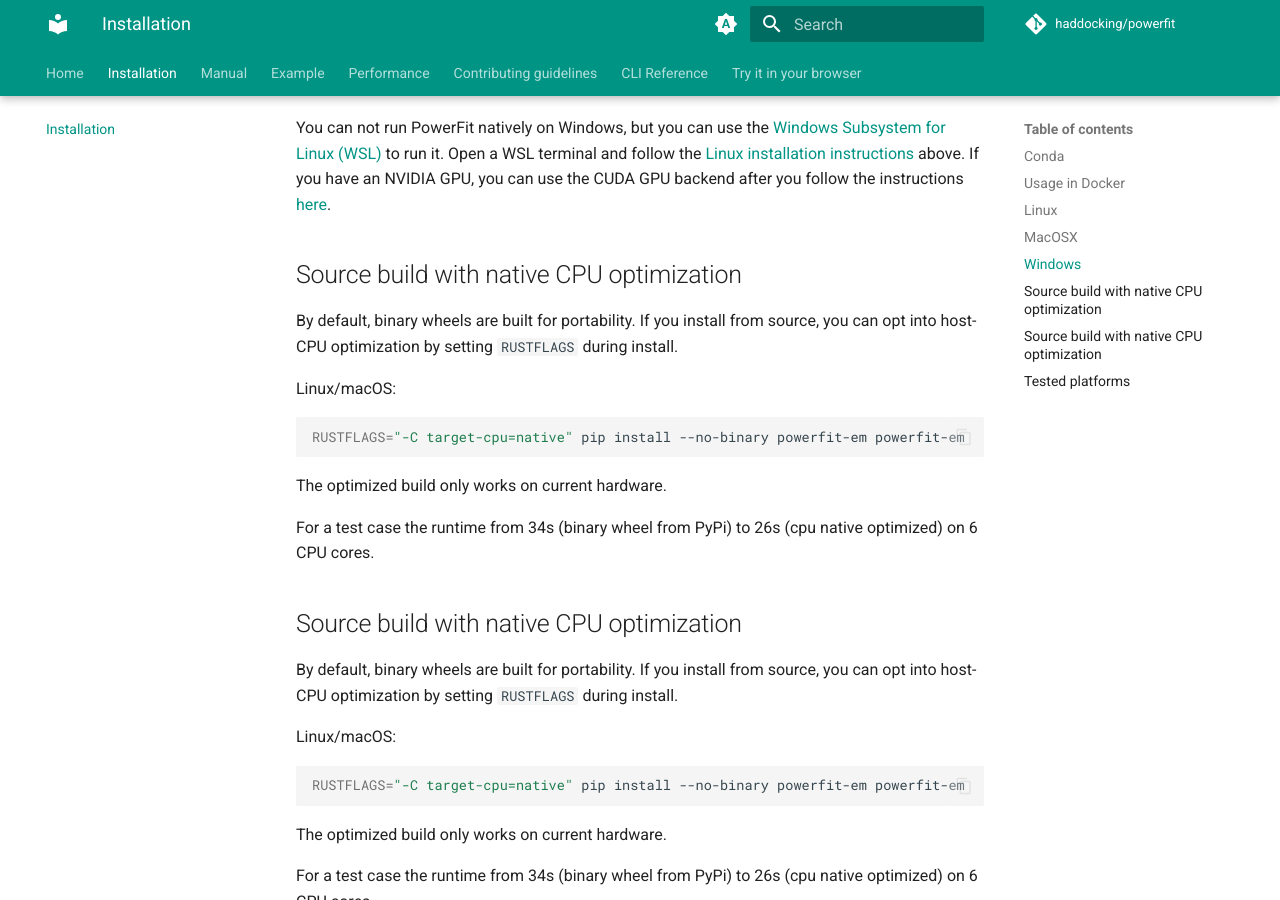
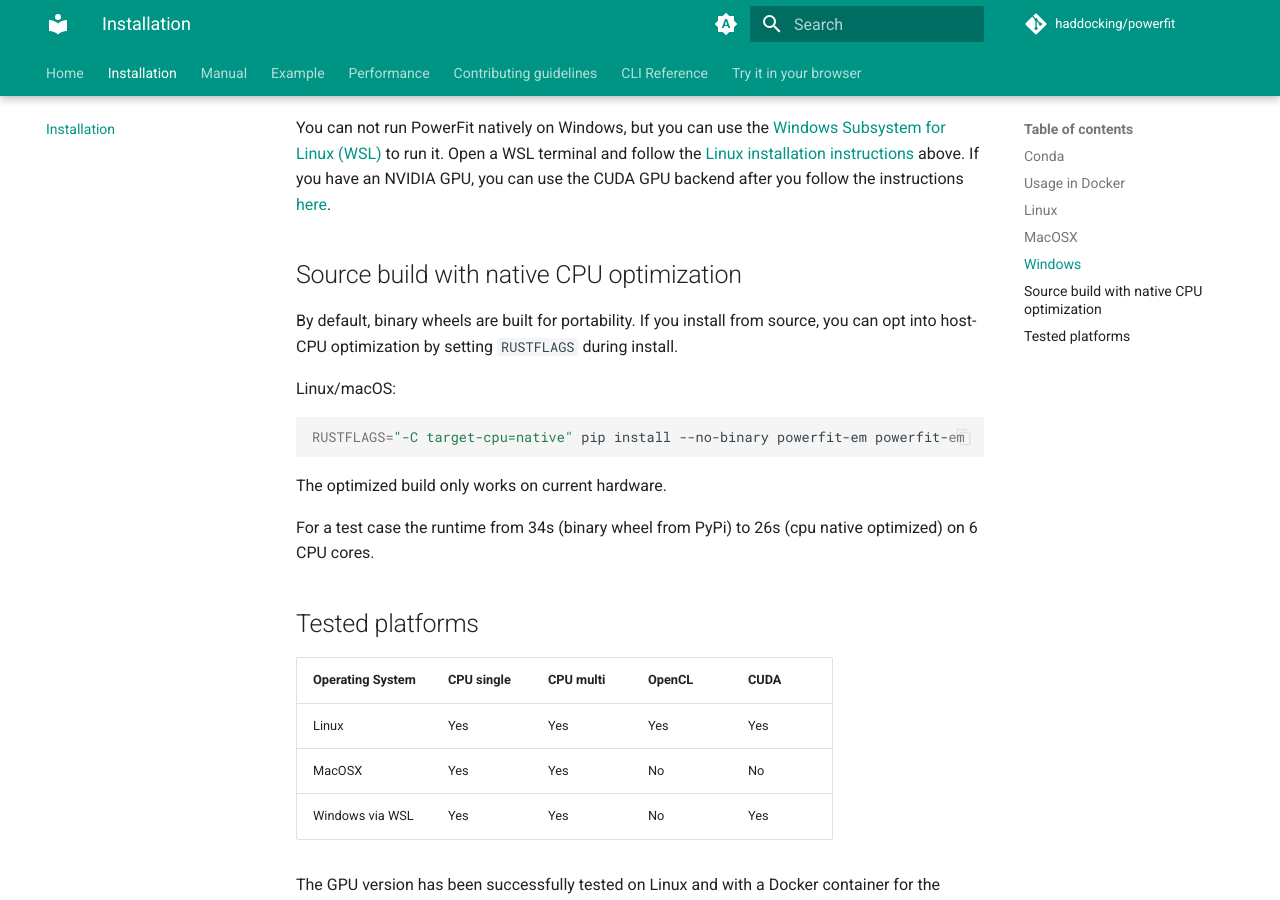
Before and after one commit to haddocking/powerfit, an MkDocs documentation site: the page built from docs/installation.md, in a window 1280 px wide and 900 px high, scrolled down 2892 px. Built offline with MkDocs 1.6.1 and Material for MkDocs 9.7.7, drawn with Linux system fonts in a browser that asks for light colours; a script that is not in the unit is left out; comment, search, counter and statistics services are not loaded.

Commit message:
clean `installation.md`

````diff
--- a/docs/installation.md
+++ b/docs/installation.md
@@ -261,20 +261,6 @@
 
 For a test case the runtime from 34s (binary wheel from PyPi) to 26s (cpu native optimized) on 6 CPU cores.
 
-## Source build with native CPU optimization
-
-By default, binary wheels are built for portability. If you install from source,
-you can opt into host-CPU optimization by setting `RUSTFLAGS` during install.
-
-Linux/macOS:
-```shell
-RUSTFLAGS="-C target-cpu=native" pip install --no-binary powerfit-em powerfit-em
-```
-
-The optimized build only works on current hardware.
-
-For a test case the runtime from 34s (binary wheel from PyPi) to 26s (cpu native optimized) on 6 CPU cores.
-
 ## Tested platforms
 
 | Operating System| CPU single | CPU multi | OpenCL | CUDA |
````
